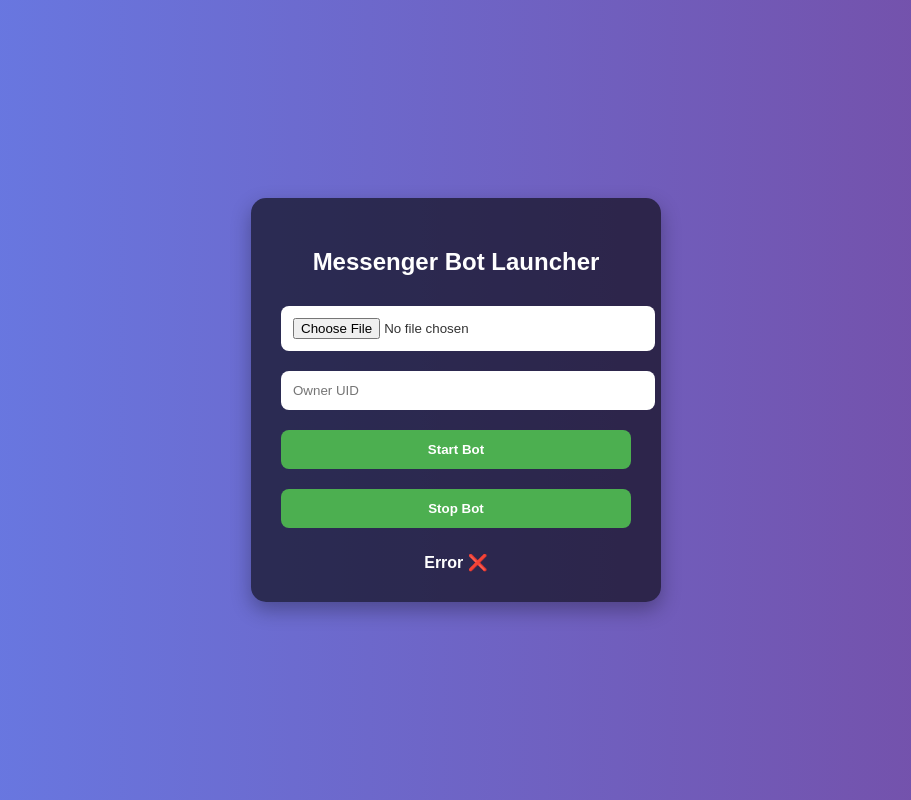
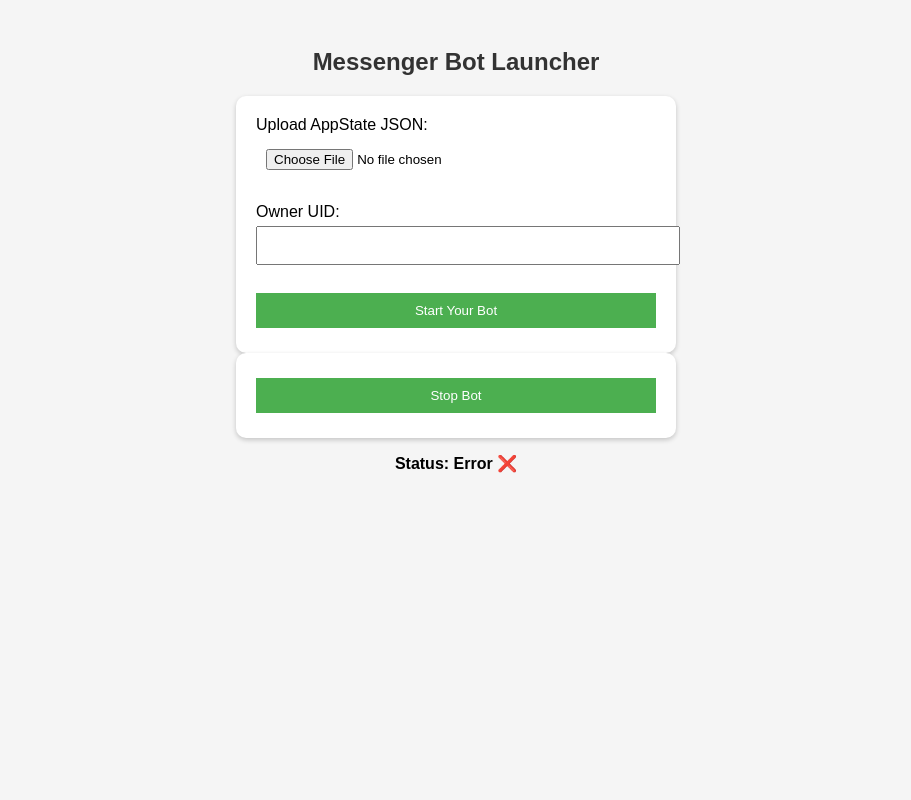
Before and after one commit to boyl04409-cell/Ishu, a website: page public/index.html in a window 1280 px wide. Shown: the whole page, without its empty margins (184-1095 px from the left). Drawn offline with Linux system fonts and the light colour scheme; no server answers.

Commit message:
Update index.html

```diff
--- a/public/index.html
+++ b/public/index.html
@@ -5,29 +5,33 @@
 <meta name="viewport" content="width=device-width, initial-scale=1.0">
 <title>Messenger Bot Launcher</title>
 <style>
-  body { font-family: Arial, sans-serif; background: linear-gradient(to right, #667eea, #764ba2); color: #fff; display: flex; justify-content: center; align-items: center; height: 100vh; margin: 0; }
-  .container { background: rgba(0,0,0,0.6); padding: 30px; border-radius: 15px; width: 350px; text-align: center; box-shadow: 0 8px 20px rgba(0,0,0,0.3); }
-  h2 { margin-bottom: 20px; }
-  input, button { padding: 12px; margin: 10px 0; width: 100%; border-radius: 8px; border: none; }
-  input { background: #fff; color: #333; }
-  button { background: #4CAF50; color: #fff; cursor: pointer; font-weight: bold; transition: 0.3s; }
+  body { font-family: Arial, sans-serif; background: #f5f5f5; padding: 20px; }
+  h2 { color: #333; text-align: center; }
+  form { background: #fff; padding: 20px; border-radius: 10px; margin-bottom: 20px; max-width: 400px; margin: 0 auto; box-shadow: 0 2px 5px rgba(0,0,0,0.2);}
+  input, button { padding: 10px; margin: 5px 0; width: 100%; }
+  button { background: #4CAF50; color: #fff; border: none; cursor: pointer; }
   button:hover { background: #45a049; }
-  #status { font-weight: bold; margin-top: 15px; display: block; }
+  p { font-weight: bold; text-align: center; }
 </style>
 </head>
 <body>
-<div class="container">
   <h2>Messenger Bot Launcher</h2>
 
-  <form id="startForm" enctype="multipart/form-data">
-    <input type="file" id="appstate" required /><br/>
-    <input type="text" id="owner" placeholder="Owner UID" required /><br/>
-    <button type="submit">Start Bot</button>
+  <form method="POST" enctype="multipart/form-data" action="/start">
+    <label>Upload AppState JSON:</label><br/>
+    <input type="file" name="appstate" required /><br/><br/>
+
+    <label>Owner UID:</label><br/>
+    <input type="text" name="owner" required /><br/><br/>
+
+    <button type="submit">Start Your Bot</button>
   </form>
 
-  <button id="stopBtn">Stop Bot</button>
-  <span id="status">Loading...</span>
-</div>
+  <form method="POST" action="/stop">
+    <button type="submit">Stop Bot</button>
+  </form>
+
+  <p>Status: <span id="status">Loading...</span></p>
 
   <script>
     async function updateStatus() {
@@ -35,36 +39,12 @@ async function updateStatus() {
         const res = await fetch('/status');
         const data = await res.json();
         document.getElementById('status').textContent = data.running ? "Running ✅" : "Stopped ❌";
-  } catch {
+      } catch(e) {
         document.getElementById('status').textContent = "Error ❌";
       }
     }
-
     updateStatus();
     setInterval(updateStatus, 5000);
-
-document.getElementById('startForm').addEventListener('submit', async (e) => {
-  e.preventDefault();
-  const appstateFile = document.getElementById('appstate').files[0];
-  const ownerUID = document.getElementById('owner').value.trim();
-  if(!appstateFile || !ownerUID) return alert("Both fields are required!");
-
-  const formData = new FormData();
-  formData.append("appstate", appstateFile);
-  formData.append("owner", ownerUID);
-
-  const res = await fetch('/start', { method: 'POST', body: formData });
-  const data = await res.json();
-  alert(data.message);
-  updateStatus();
-});
-
-document.getElementById('stopBtn').addEventListener('click', async () => {
-  const res = await fetch('/stop', { method: 'POST' });
-  const data = await res.json();
-  alert(data.message);
-  updateStatus();
-});
   </script>
 </body>
 </html>
```
Lines whose indentation alone changed are shown as unchanged.
